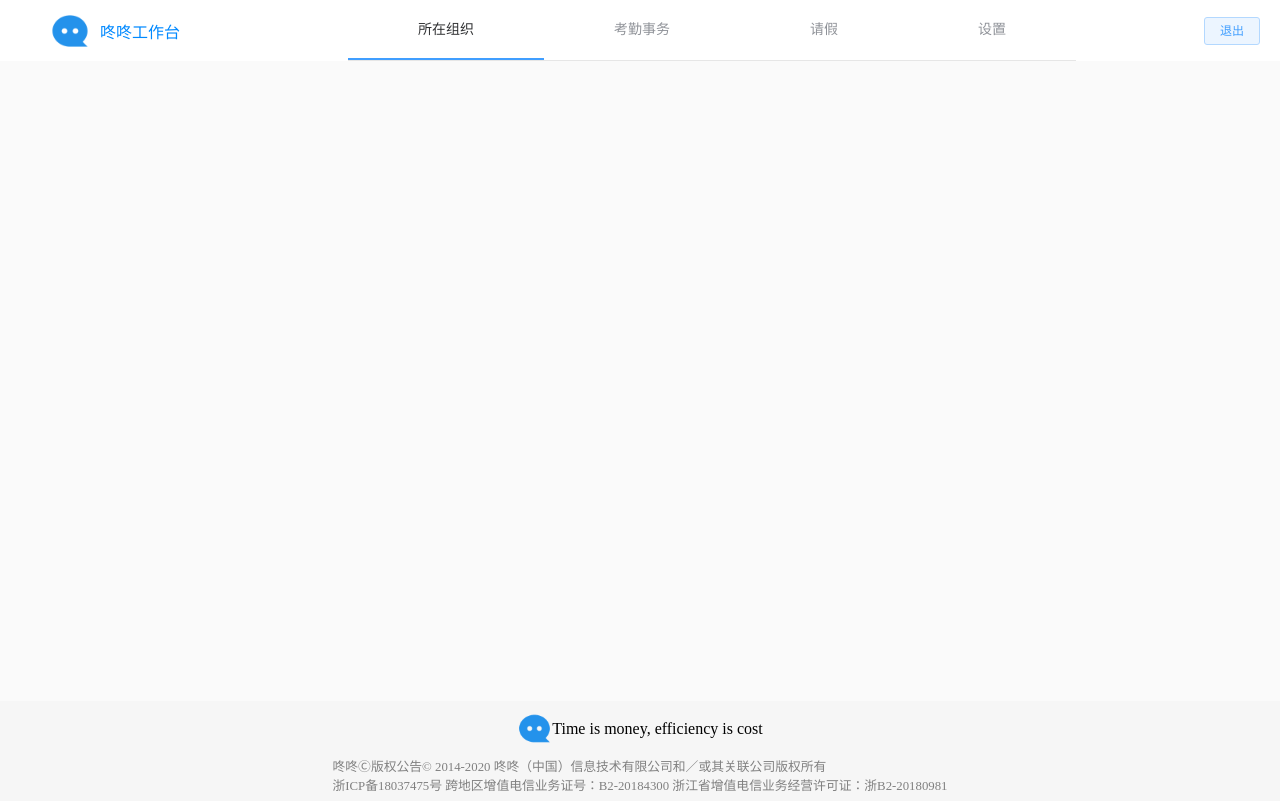
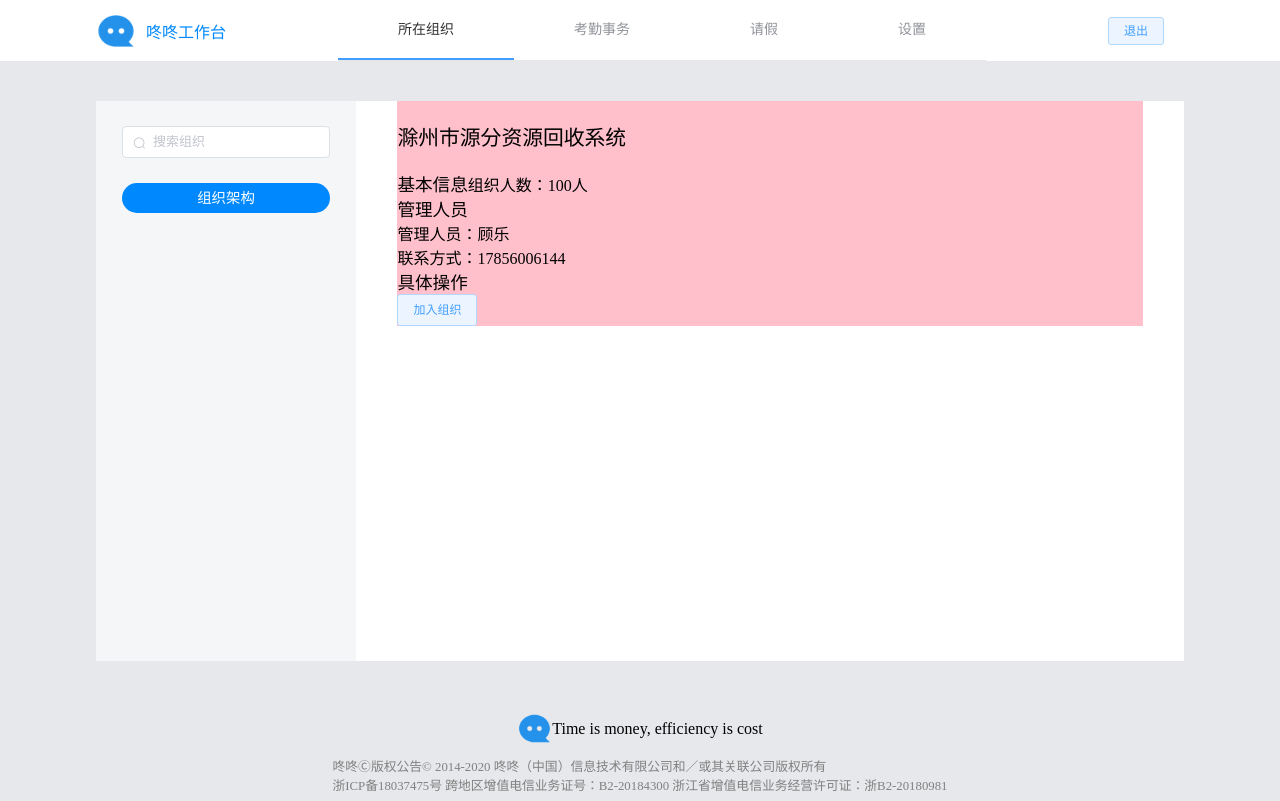
Before and after one commit to jiash1998/DongDFront, a Vue app: page /controlUser/organManage in a window 1280 px wide. Built offline with nearby package versions, Linux system fonts and the light colour scheme.

Commit message:
200617ModifySec

```diff
--- a/src/assets/css/comp_css/publicFoot.scss
+++ b/src/assets/css/comp_css/publicFoot.scss
@@ -3,6 +3,7 @@ $baseColor: #0089ff;
   widows: 100%;
   height: 100px;
   background-color: #f6f6f6;
+  background-color: #E7E8EB;
 
   display: flex;
   flex-direction: column;
--- a/src/assets/css/user_css/controlUser.scss
+++ b/src/assets/css/user_css/controlUser.scss
@@ -1,17 +1,18 @@
 $baseColor: #0089ff;
 #controlUser {
+  width: 100%;
   .user-head {
     display: flex;
     align-items: center;
     justify-content: space-between;
-    box-shadow: 0px 1px 3px gainsboro;
+    width: 85%;
+    margin: 0 auto;
     background-color: #fff;
     // background-color: pink;
 
     .head-item1 {
       display: flex;
       align-items: center;
-      margin: 0 50px;
 
       #logo {
         height: 40px;
@@ -27,20 +28,28 @@ $baseColor: #0089ff;
     .head-item2 {
       .el-menu {
         .el-menu-item {
-          padding: 0 70px 0;
+          padding: 0 60px 0;
         }
       }
     }
 
     .head-item3 {
-        .el-button{
-            margin: 0 20px 0;
-        }
+      .el-button {
+        margin: 0 20px 0;
+      }
     }
   }
 
   .user-body {
-      height: 80vh;
-      background-color: #fafafa;
+    height: 80vh;
+    background-color: #e7e8eb;
+    display: flex;
+    //   justify-content: center;
+    align-items: center;
+
+    // background-image: url("../assets/images/science2.png");
+    // background-repeat: repeat-x;
+    // background-size: 150px;
+    // background-position: 30% 45%;
   }
 }
--- a/src/assets/css/user_css/leave.scss
+++ b/src/assets/css/user_css/leave.scss
@@ -0,0 +1,8 @@
+#leave{
+    width: 100%;
+    .el-card{
+        width: 80%;
+        height: 70vh;
+        margin: 0 auto;
+    }
+}
--- a/src/assets/css/user_css/organManage.scss
+++ b/src/assets/css/user_css/organManage.scss
@@ -0,0 +1,97 @@
+$baseColor: #0089ff;
+$baseHeight: 70vh;
+
+#organManage {
+  width: 100%;
+
+  .organ-body {
+    display: flex;
+    margin: 0 auto;
+    width: 85%;
+    height: $baseHeight;
+    background-color: pink;
+
+    .body-left {
+      width: 260px;
+      height: $baseHeight;
+      background-color: #f4f6f8;
+
+      .left-item1 {
+        .el-form {
+          width: 80%;
+          margin: 25px auto;
+          //   background-color: gray;
+        }
+      }
+
+      .left-item2 {
+        width: 80%;
+        height: 30px;
+        margin: 0 auto;
+        background-color: $baseColor;
+        border-radius: 50px;
+        #item2-p {
+          color: #fff;
+          font-size: 0.9em;
+          text-align: center;
+          line-height: 30px;
+        }
+      }
+    }
+
+    .body-right {
+      width: calc(100% - 260px);
+      height: $baseHeight;
+      background-color: #fff;
+      position: relative;
+
+      //没组织时
+      .right-item-null {
+        width: 60%;
+        margin: 0 auto;
+        //   background-color: pink;
+        text-align: center;
+
+        position: absolute;
+        top: 50%;
+        left: 50%;
+        transform: translate(-50%, -50%);
+        #orgFlag-img {
+          width: 130px;
+        }
+
+        #orgFlag-p {
+          font-size: 0.9em;
+          margin: 10px 0 0;
+        }
+      }
+
+      //有组织时
+      .right-item {
+        width: 90%;
+        margin: 0 auto;
+        background-color: pink;
+        overflow: hidden;
+
+        .public-add{
+            // background-color: $baseColor;
+            // color: #fff;
+            display: inline-block;
+            font-size: 1.1em;
+            // border-radius: 20px;
+            // padding: 5px 30px;
+        }
+        .item-title {
+          #title-p1 {
+            font-size: 1.3em;
+            margin: 20px 0;
+          }
+        }
+
+        .item-cont1{
+
+        }
+      }
+    }
+  }
+}
--- a/src/views/userControl/leave.vue
+++ b/src/views/userControl/leave.vue
@@ -1,15 +1,17 @@
 <template>
-    <div>
+  <div id="leave">
+      <el-card>
 
-    </div>
+      </el-card>
+  </div>
 </template>
 
 <script>
-    export default {
-
-    }
+export default {
+    name:"leave"
+};
 </script>
 
 <style lang="scss" scoped>
-
+@import "../../assets/css/user_css/leave.scss";
 </style>
--- a/src/views/userControl/organManage.vue
+++ b/src/views/userControl/organManage.vue
@@ -1,13 +1,62 @@
 <template>
-    <div id="organManage">
-
+  <div id="organManage">
+    <div class="organ-body">
+      <div class="body-left">
+        <div class="left-item1">
+          <el-form :model="selForm" ref="organForm" size="small">
+            <el-form-item label>
+              <el-input v-model="selForm.organName" prefix-icon="el-icon-search" placeholder="搜索组织"></el-input>
+            </el-form-item>
+          </el-form>
+        </div>
+        <div class="left-item2">
+          <p id="item2-p">组织架构</p>
+        </div>
+      </div>
+      <div class="body-right">
+        <!-- 无组织时 -->
+        <div class="right-item-null" v-if="orgFlag">
+            <img id="orgFlag-img" src="../../assets/images/orgNull.png"/>
+            <p id="orgFlag-p">暂无组织</p>
+        </div>
+        <!-- 有组织时 -->
+        <div class="right-item" v-else>
+          <div class="item-title">
+              <p id="title-p1">滁州市源分资源回收系统</p>
+          </div>
+          <div class="item-cont1">
+              <div class="cont-head1 public-add">基本信息</div>
+              <span>组织人数：</span><span>100人</span>
+          </div>
+          <div class="item-cont2">
+              <div class="cont-head2 public-add">管理人员</div>
+              <p>管理人员：顾乐</p>
+              <p>联系方式：17856006144</p>
+          </div>
+          <div class="item-foot">
+              <div class="foot-head public-add">具体操作</div>
+            <div class="foot-opreate">
+                <el-button type="primary" size="small" plain>加入组织</el-button>
+            </div>
+          </div>
+        </div>
+      </div>
     </div>
+  </div>
 </template>
 
 <script>
-    export default {
-        name:"organManage"
-    }
+export default {
+  name: "organManage",
+  data() {
+    return {
+      selForm: {
+        organName: ""
+      },
+      orgFlag:false
+    };
+  }
+};
 </script>
 
 <style lang="scss" scoped>
```
Also changed, not shown: src/assets/images/orgNull.png (added).
